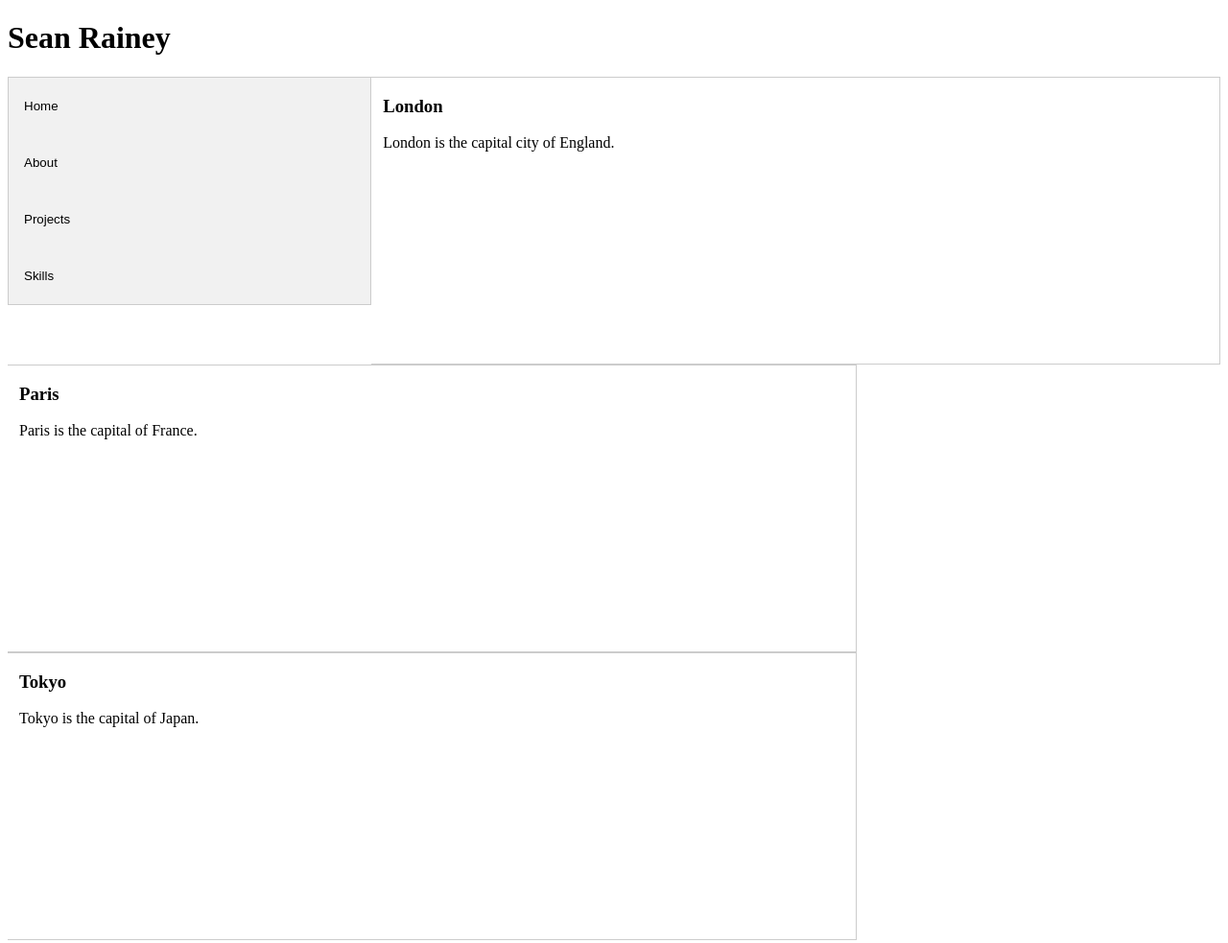
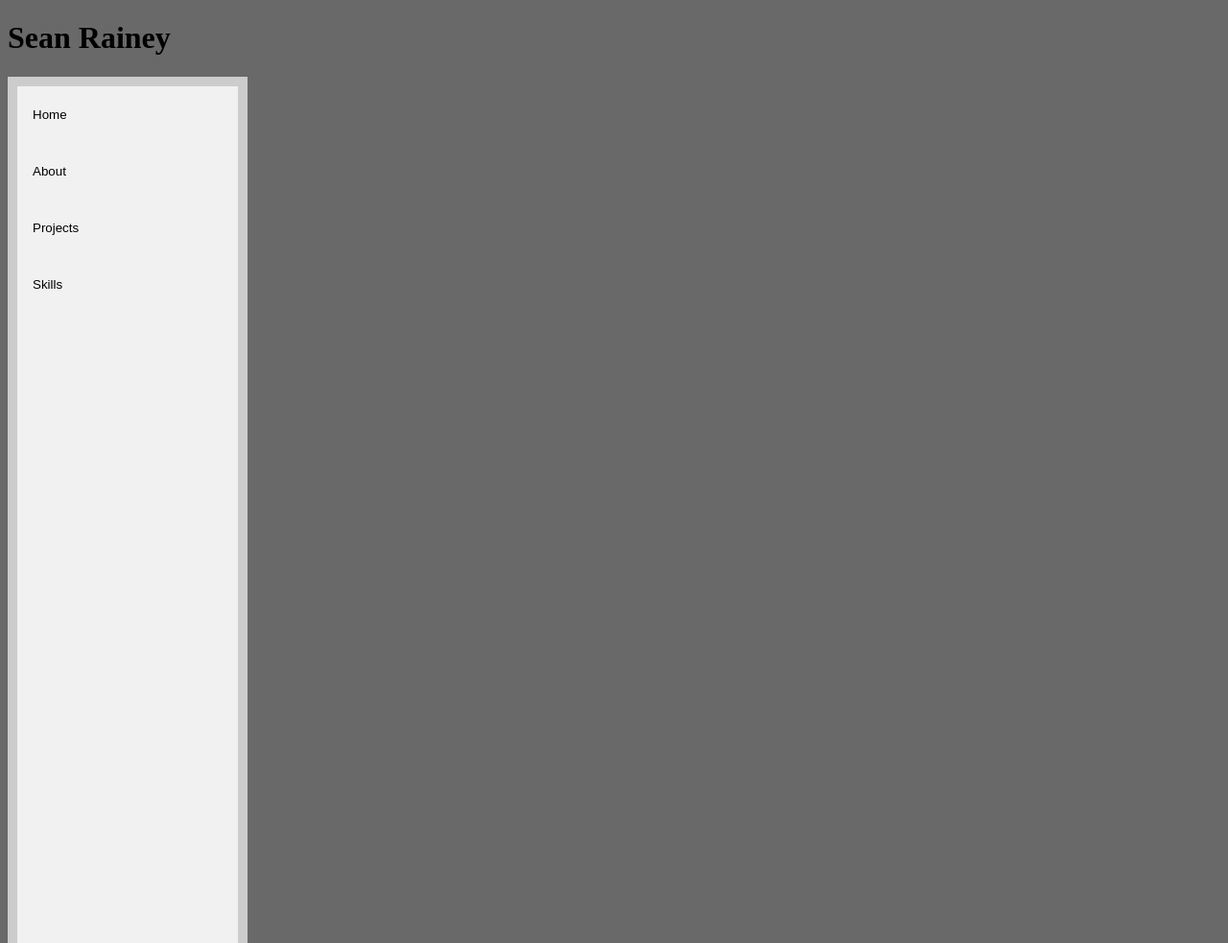
Before and after one commit to seanrainey1/seanrainey1.github.io, a plain HTML site: page index.html in a window 1280 px wide. Shown: the top 983 px of the page at 96% size. Drawn offline with Linux system fonts and the light colour scheme.

Commit message:
formatting

```diff
--- a/StyleSheet1.css
+++ b/StyleSheet1.css
@@ -2,20 +2,22 @@
     box-sizing: border-box
 }
 
-.tab-content.hide {
-    display: none;
+
+
+body{
+    background-color: dimgray;
 }
 
-/* Style the tab */
+
 .tab {
     float: left;
-    border: 1px solid #ccc;
+    border: 10px solid #ccc;
     background-color: #f1f1f1;
-    width: 30%;
-    height: 100%;
+    width: 250px;
+    height: 1000px;
 }
 
-    /* Style the buttons that are used to open the tab content */
+
     .tab button {
         display: block;
         background-color: inherit;
@@ -26,25 +28,26 @@
         outline: none;
         text-align: left;
         cursor: pointer;
-        transition: 0.3s;
     }
 
-        /* Change background color of buttons on hover */
+
         .tab button:hover {
             background-color: #ddd;
         }
 
-        /* Create an active/current "tab button" class */
+
         .tab button.active {
             background-color: #ccc;
         }
 
-/* Style the tab content */
+
 .tabcontent {
-    float: left;
+    float:left;
     padding: 0px 12px;
-    border: 1px solid #ccc;
+    border: 10px solid #ccc;
     width: 70%;
     border-left: none;
-    height: 300px;
+    height: 1000px;
+    background-color: #f1f1f1;
+    display:none;
 }
--- a/index.html
+++ b/index.html
@@ -53,20 +53,26 @@
         <button class="tablinks" onclick="openCity(event, 'About')"> About</button>
         <button class="tablinks" onclick="openCity(event, 'Projects')"> Projects</button>
         <button class="tablinks" onclick="openCity(event, 'Skills')"> Skills</button>
+
     </div>
 
-    <div id="London" class="tabcontent">
-        <h3> London</h3>
+    <div id="Home" class="tabcontent">
+        <h3> Home</h3>
         <p> London is the capital city of England.</p>
     </div>
 
-    <div id="Paris" class="tabcontent">
-        <h3> Paris</h3>
+    <div id="About" class="tabcontent">
+        <h3> About Sean</h3>
         <p> Paris is the capital of France.</p>
     </div>
 
-    <div id="Tokyo" class="tabcontent">
-        <h3> Tokyo</h3>
+    <div id="Projects" class="tabcontent">
+        <h3> Projects</h3>
+        <p> Tokyo is the capital of Japan.</p>
+    </div>
+
+    <div id="Skills" class="tabcontent">
+        <h3> Skills</h3>
         <p> Tokyo is the capital of Japan.</p>
     </div>
 
```
